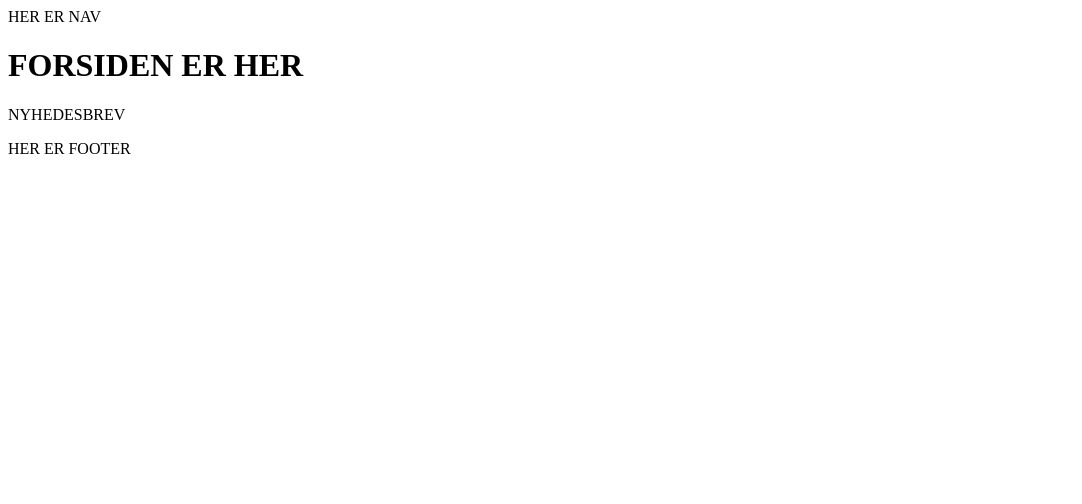
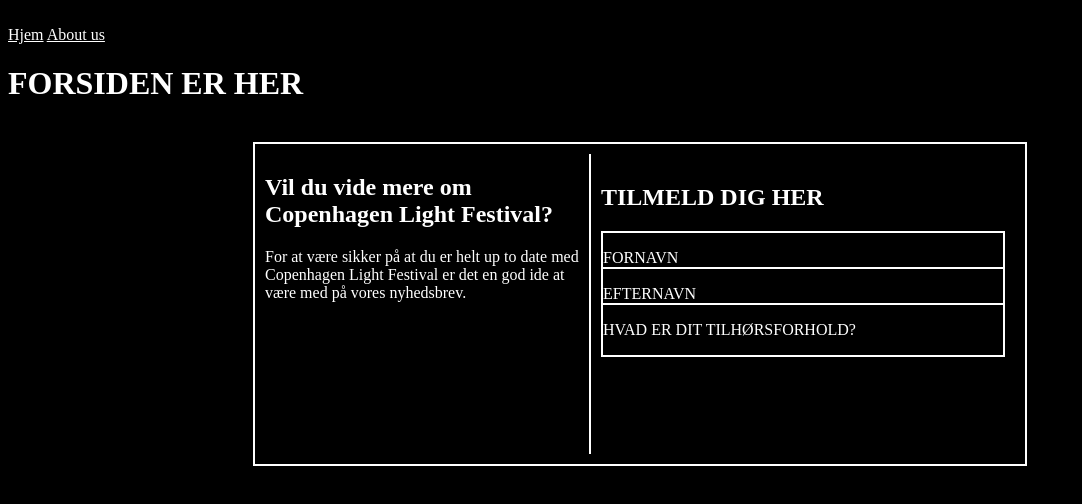
Before and after one commit to louisesg1/cphlight, an Astro site: page / in a window 1280 px wide. Shown: the whole page, without its empty margins (0-1082 px from the left). Built offline with nearby package versions, Linux system fonts and the light colour scheme; Astro itself is replaced by a stand-in of ours.

Commit message:
nyhedsbrev

```diff
--- a/src/Layout.astro
+++ b/src/Layout.astro
@@ -1,5 +1,7 @@
 ---
-
+	import Navigation from "./components/Navigation.astro";
+	import Nyhedsbrev1 from "./components/Nyhedsbrev1.astro";
+	import "./styles/style.css";
 ---
 
 <html lang="en">
@@ -13,6 +15,7 @@
 	<body>
 		<header>
             <nav>HER ER NAV</nav>
+	<Navigation />
         </header>
 
 
@@ -22,10 +25,10 @@
 
         <div>NYHEDESBREV</div>
 
-
+		<Nyhedsbrev1 />
 
         <footer>
-            <p>HER ER FOOTER</p>
+
         </footer>
 	</body>
 </html>
--- /dev/null
+++ b/src/components/Navigation.astro
@@ -0,0 +1,8 @@
+---
+
+---
+
+<nav>
+    <a href="/">Hjem</a>
+    <a href="/aboutus">About us</a>
+    </nav>
--- /dev/null
+++ b/src/components/Nyhedsbrev1.astro
@@ -0,0 +1,51 @@
+---
+
+---
+
+<article class="nyhedsbrev_text">
+    <div class="nyhedsbrev_viden">
+<h2>Vil du vide mere om Copenhagen Light Festival?</h2>
+<p>For at være sikker på at du er helt up to date med Copenhagen Light Festival er det en god ide at være med på vores nyhedsbrev.</p>
+</div>
+<div class="nyhedsbrev_tilmeld">
+<h2>TILMELD DIG HER</h2>
+<div class="information">
+<p class="fornavn">FORNAVN</p>
+<p class="efternavn">EFTERNAVN</p>
+<p>HVAD ER DIT TILHØRSFORHOLD?</p>
+</div>
+</div>
+</article>
+
+
+<style>
+    .nyhedsbrev_text {
+        display: grid;
+        grid-template-columns: 1fr 1fr;
+        color: white;
+        margin: 0 auto;
+    }
+
+ .nyhedsbrev_text {
+    width: 750px; /* Juster bredden efter dit behov */
+    height: 300px; /* Juster højden efter dit behov */
+    border: 2px solid white; /* Dette sætter en kantlinje på 2px tykkelse, solid og sort farve */
+padding: 10px;
+ }
+
+ .nyhedsbrev_viden {
+    border-right: 2px solid white;
+ }
+
+.nyhedsbrev_tilmeld {
+    padding: 10px;
+}
+    .information {
+        width: 400px;
+        border: 2px solid white;
+    }
+
+    .fornavn, .efternavn {
+        border-bottom: 2px solid white;
+    }
+</style>
--- a/src/pages/index.astro
+++ b/src/pages/index.astro
@@ -1,7 +1,9 @@
 ---
 import Layout from "../Layout.astro";
+
 ---
 
 <Layout>
+
   <h1>FORSIDEN ER HER</h1>
 </Layout>
--- /dev/null
+++ b/src/styles/style.css
@@ -0,0 +1,10 @@
+body {
+  background-color: black;
+}
+
+h1,
+h2,
+p,
+a {
+  color: white;
+}
```
